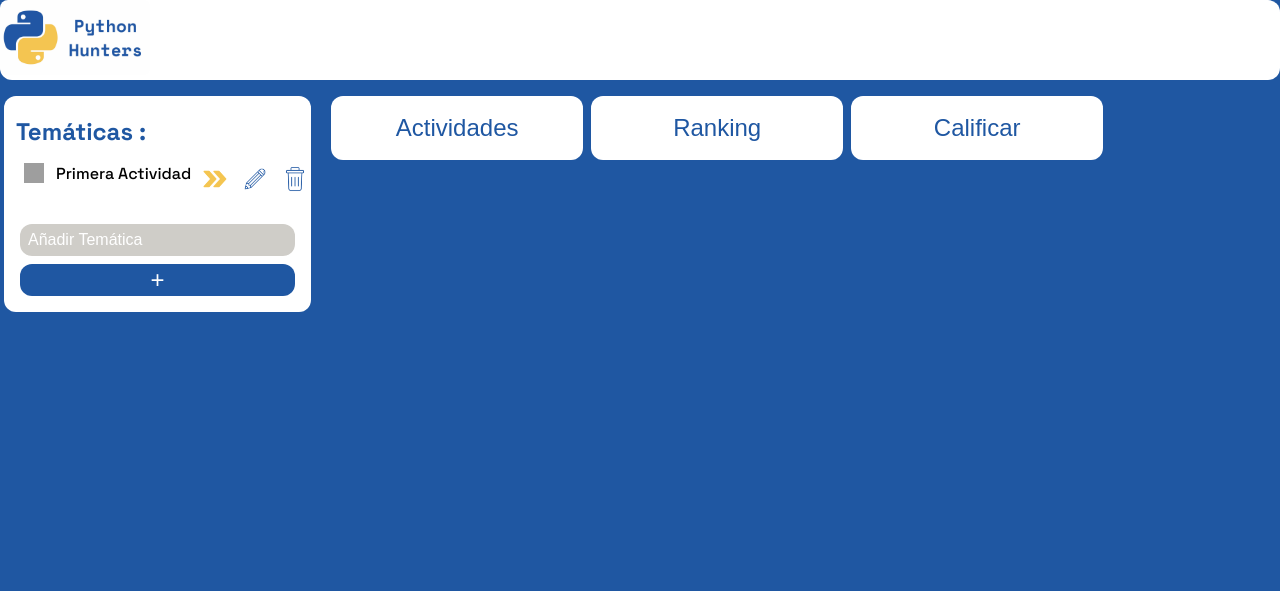
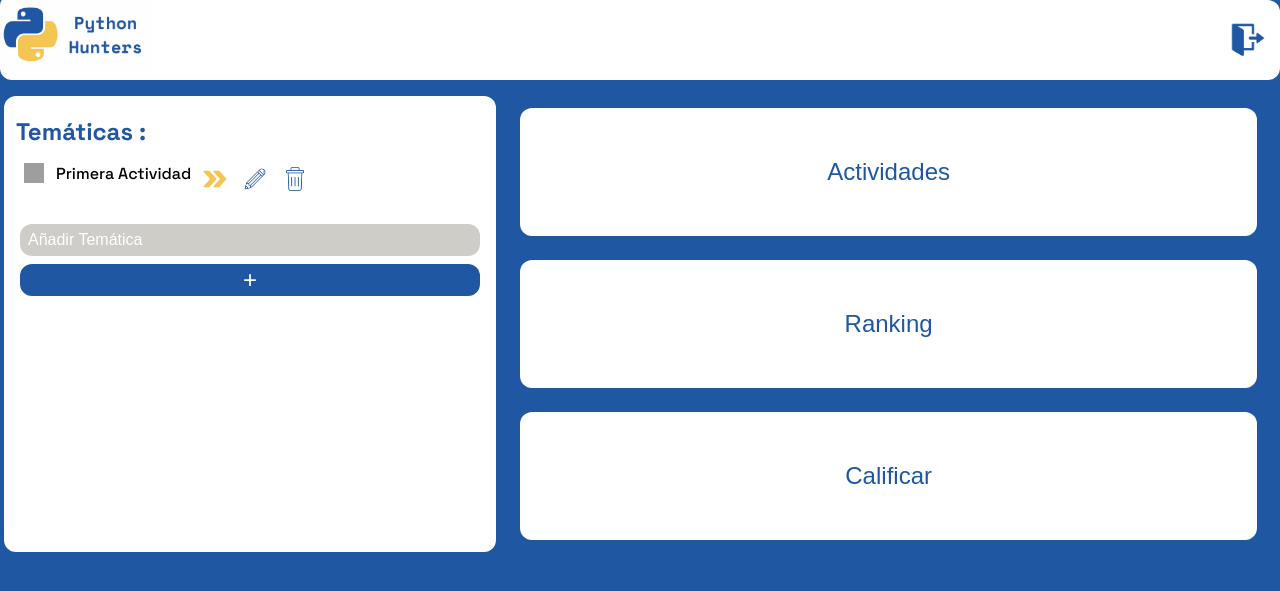
Before and after one commit to Psychohistorian11/PYTHONHUNTERS, a Flask app: page /Menu in a window 1280 px wide. Shown: the top 591 px of the page. Run offline with Flask 3, Linux system fonts and the light colour scheme; grey boxes are pictures that could not be loaded.

Commit message:
Finalizacion vista MenuTeacher

```diff
--- a/templates/HomeMenuTeacher.html
+++ b/templates/HomeMenuTeacher.html
@@ -23,6 +23,11 @@
             margin: 0;
             display: flex;
         }
+        .container-down {
+    display: grid;
+    grid-template-columns: 40% 60%;
+    grid-template-rows: auto;
+}
         .full-container{
             display: flex;
             flex-direction: column;
@@ -33,24 +38,29 @@
             background-color: var(--white);
             border-radius: 12px;
             margin-bottom: 16px;
+            display: grid;
+            grid-template-columns: 95% 5%;
+            grid-template-rows: auto;
+            align-content: center;
         }
         .menu_teacher_left {
+            grid-column-start: 1;
             background-color: var(--white);
-            height: 100%;
             display: flex;
             flex-direction: column;
-            place-items:left;
             border-radius: 12px;
-            margin-top: 0;
             margin-left: 4px;
             margin-right: 16px;
+            align-items: stretch;
+
         }
 
-        .logo {
+        .logo-nav {
             width: 150px;
             margin: 0 ;
             margin-bottom: 12px;
             border-radius: 8px;
+            grid-column-start: 1;
 
         }
         .title{
@@ -120,10 +130,11 @@ li{
     margin-right: 12px;
 }
 .menu_teacher_right{
+    grid-column-start: 2;
      display: flex;
+     flex-direction: column;
     justify-content: center;
-    width: auto;
-}
+    width: auto;}
 .input{
             color: var(--blue);
             background-color: var(--gray);
@@ -141,18 +152,19 @@ li{
             font-size: var(--lg);
             background-color: var(--white);
             border-radius: 12px;
-            margin-top: 0;
-            margin-left: 4px;
-            margin-right: 4px;
+            margin-bottom: 12px;
+            margin-top: 12px;
+            margin-left: 8px;
+            margin-right: 8px;
             border: none;
-            height: 64px;
-            width: 252px;
+            height: 128px;
+            width: 96%;
             color: var(--blue);
             cursor: pointer;
 
 
         }
-        .primary-button {
+        .primary-button-teacher{
             font-size: var(--lg);
             background-color: var(--blue);
             border-radius: 12px;
@@ -165,22 +177,28 @@ li{
             margin-top: 8px;
             cursor: pointer;
 
-
         }
-        .form-add{
-            display: flex;
-            flex-direction: column;
+        .form-add {
+    display: flex;
+    flex-direction: column;
         }
-        .container-down{
-            display: flex;
-            flex-direction: row;
+        .log_out{
+            width: 48px;
+            height: 48px;
+            grid-column-start: 2;
+            align-self: center;
         }
 
     </style>
 </head>
 <body>
 <div class="full-container">
-<div class="nav-bar"><img src="{{ url_for('static', filename='Banner.jpg') }}"  alt="logo" class="logo"></div>
+<div class="nav-bar"><img src="{{ url_for('static', filename='Banner.jpg') }}"  alt="logo" class="logo-nav">
+    <a  href="METER CODIGO DE CERRAR SESION" class="log_out">
+        <img src="{{ url_for('static', filename='log_out.png') }}"  alt="log_out" class="mini-icon log_out">
+    </a>
+
+</div>
 <div class="container-down">
     <div class="menu_teacher_left">
            <h2 class = "title">Temáticas : </h2>
@@ -196,13 +214,13 @@ li{
                    </a>
 
                    <a href="{{ url_for('delete', Menu=loop.index0) }}">
-                       <img  src="{{ url_for('static', filename='delete.png') }}" href="{{ url_for('edit', Menu=loop.index0) }}" class=" mini-icon delete">
+                       <img  src="{{ url_for('static', filename='delete.png') }}"  class=" mini-icon delete">
                    </a>
                </li>
                {% endfor %}
            <form class="form-add" action="{{ url_for('add') }}" method="post">
                <input type="text" name="todo" class="input input-add-list" maxlength="30" placeholder="Añadir Temática">
-               <button type="submit" class="primary-button" >+</button>
+               <button type="submit" class="primary-button-teacher" >+</button>
            </form>
        </div>
        <div class="menu_teacher_right">
```
Also changed, not shown: templates/editCourse.html (added, +12 -0 lines), static/log_out.png (added).
